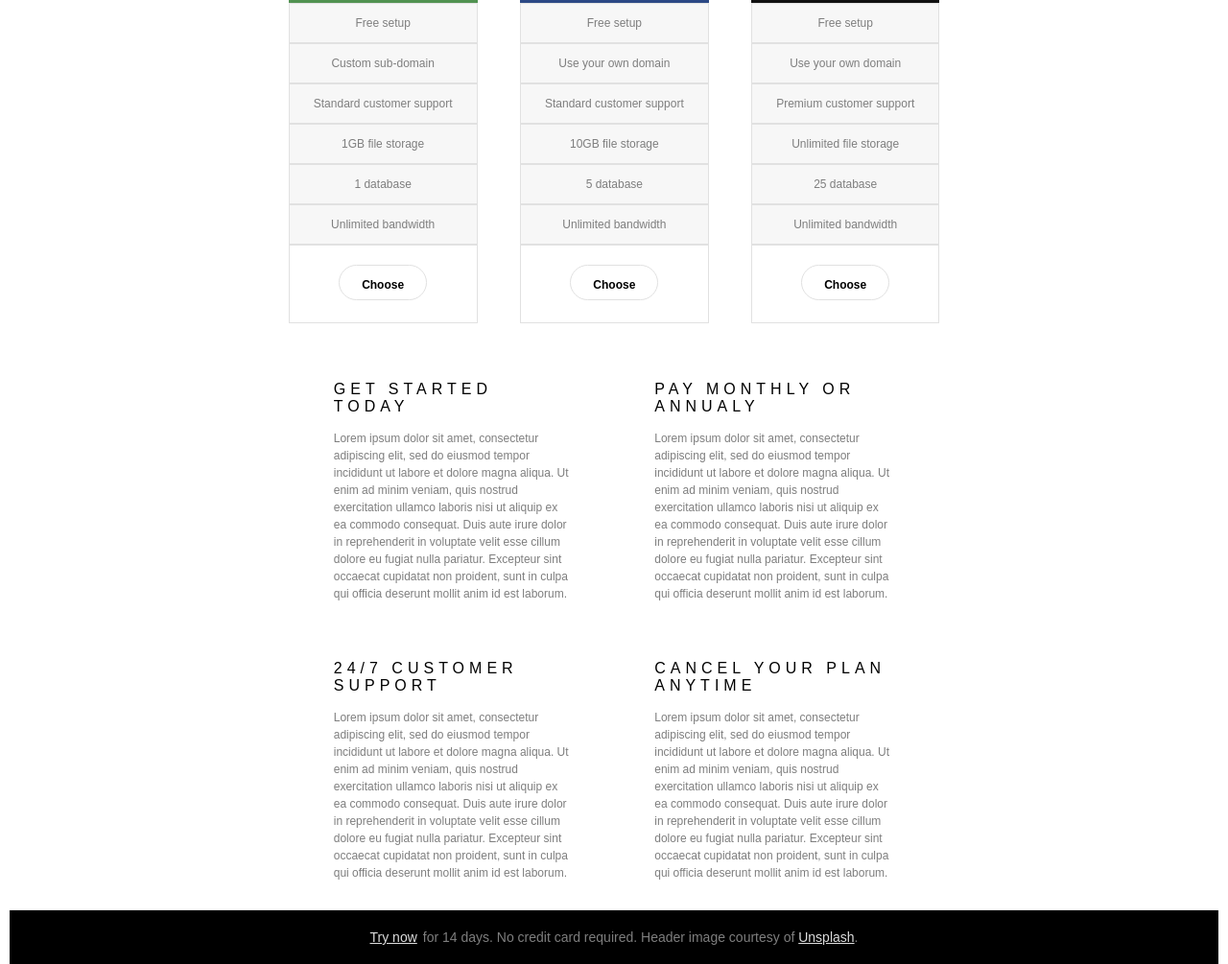
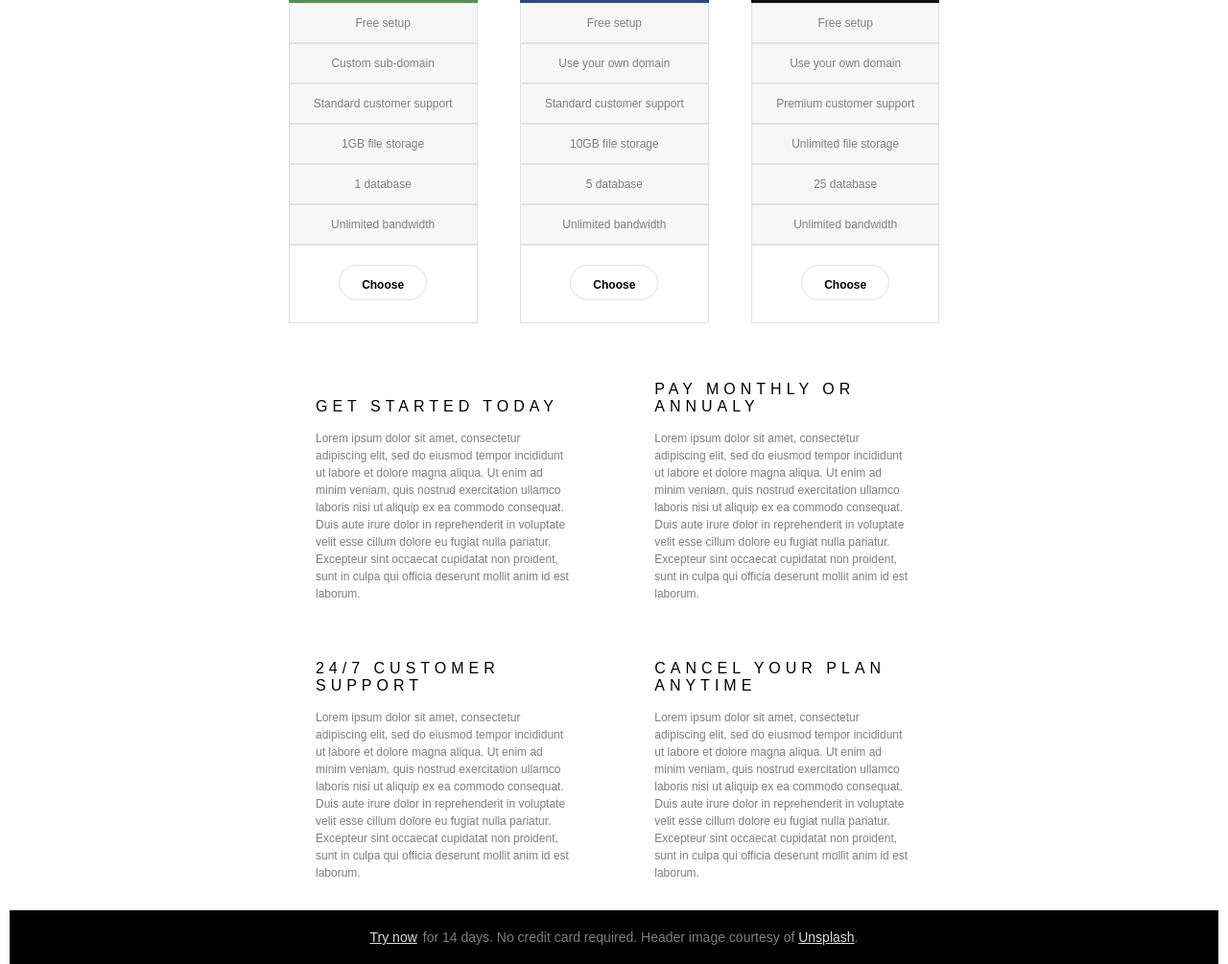
Before and after one commit to BenHand/responsive_site, a plain HTML site: page dist/index.html in a window 1280 px wide. Shown: the part 740-1745 px from the top of the page at 96% size. Drawn offline with Linux system fonts and the light colour scheme.

Commit message:
almost done stage 4

```diff
--- a/dist/css/style.css
+++ b/dist/css/style.css
@@ -40,7 +40,8 @@ header .pricing {
 
 .price-tiers {
   background: white;
-  margin-top: 50px; }
+  margin-top: 50px;
+  min-width: 30%; }
 
 .cost-box {
   height: 225px;
@@ -167,20 +168,49 @@ footer a {
     padding-right: 25px; }
   .container-paragraph {
     text-align: center;
-    max-width: 700px;
-    margin: 0 auto; }
+    display: inline-block; }
   .paragraph-a, .paragraph {
-    max-width: 250px;
     font-size: 14px;
     display: inline-block;
     text-align: left;
     margin-bottom: 0px;
+    margin-top: 60px;
+    max-width: 35%; } }
+
+@media (min-width: 979px) {
+  .background {
+    margin: 0 5px; }
+  .price-tiers {
+    display: inline-block;
+    min-width: 0%; }
+  .cost-box {
+    height: 170px; }
+  .cost-text {
+    font-size: 10px; }
+  .cost-amount {
+    font-size: 70px; }
+  .cost-term {
+    font-size: 20px; }
+  .ben-border {
+    font-size: 12px;
+    padding-left: 25px;
+    padding-right: 25px; }
+  .container-paragraph {
+    text-align: center;
+    margin-left: 20%;
+    margin-right: 20%; }
+  .paragraph-a, .paragraph {
+    font-size: 14px;
+    text-align: left;
+    margin-bottom: 0px;
     margin-top: 60px; }
   .paragraph-head {
-    font-size: 16px; }
+    font-size: 16px;
+    max-width: 440px; }
   .paragraph-text {
     line-height: 18px;
-    font-size: 12px; }
+    font-size: 12px;
+    max-width: 440px; }
   footer {
     margin-top: 30px;
     margin-bottom: 0px;
--- a/dist/css/style.scss
+++ b/dist/css/style.scss
@@ -44,6 +44,7 @@ header {
 	// height: 500px;
 	// width: 425px;
 	margin-top:50px;
+	min-width: 30%;
 }
 .cost-box{
 	// width:385px;
@@ -155,51 +156,79 @@ footer {
 		font-size: 50px;
 	}
 }
-@media (min-width: 767px) {
+
+
+@media (min-width: 767px){
 	.background{
 		margin:0 5px;
 	}
 	.price-tiers{
 		display: inline-block;
-		// overflow: hidden;
-		// margin-left: 0px;
-		// margin-right: 0px;
 	}
 	.cost-box{
-		// max-width: 196.75px;
-		// margin-left: 20px;
-		// margin-right: 0px;
-		height:170px;
-		// padding:0px;
+		height: 170px;
 	}
 	.cost-text{font-size: 10px;}
 	.cost-amount{font-size: 70px;}
 	.cost-term{font-size: 20px;}
 	.ben-border{
 		font-size:12px;
-		// margin: 0 auto;
 		padding-left:25px;
 		padding-right:25px;
 	}
 	.container-paragraph{
 		text-align: center;
-		max-width: 700px;
-		margin: 0 auto;
+		display: inline-block;
 	}
 	.paragraph-a, .paragraph {
-		max-width: 250px;
 		font-size: 14px;
 		display: inline-block;
+		text-align: left;
+		margin-bottom: 0px;
+		margin-top: 60px;
+		max-width: 35%;
+	}
+
+}
+
+
+@media (min-width: 979px) {
+	.background{
+		margin:0 5px;
+	}
+	.price-tiers{
+		display: inline-block;
+		min-width: 0%;
+	}
+	.cost-box{height:170px;}
+	.cost-text{font-size: 10px;}
+	.cost-amount{font-size: 70px;}
+	.cost-term{font-size: 20px;}
+	.ben-border{
+		font-size:12px;
+		padding-left:25px;
+		padding-right:25px;
+	}
+	.container-paragraph{
+		text-align: center;
+		margin-left: 20%;
+		margin-right: 20%;
+	}
+
+	.paragraph-a, .paragraph {
+		font-size: 14px;
 		text-align: left;
 		margin-bottom: 0px;
 		margin-top: 60px;
 	}
 	.paragraph-head{
 		font-size: 16px;
+		max-width: 440px;
 	}
 	.paragraph-text{
 		line-height: 18px;
 		font-size: 12px;
+		max-width: 440px;
 	}
 	footer{
 		margin-top: 30px;
```
